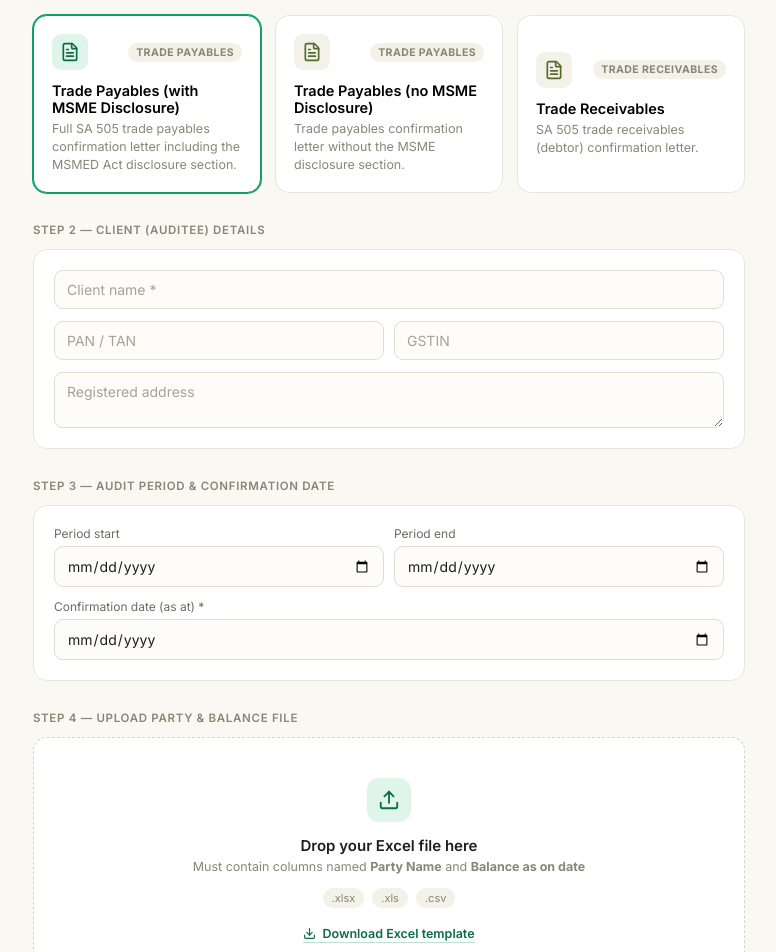
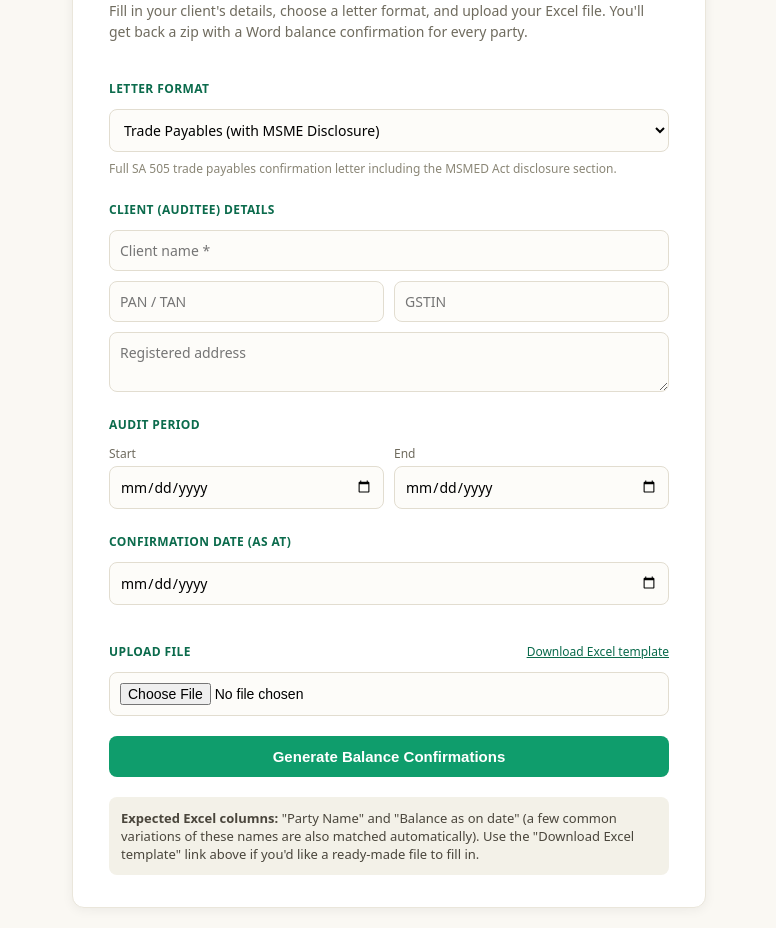
Before and after one commit to Jayesh3001/balance-confirm-tool, a Next.js app: page / in a window 1280 px wide. Shown: the part 120-1072 px from the top of the page, without its empty margins (251-1027 px from the left). Built offline with nearby package versions, Linux system fonts and the light colour scheme.

Commit message:
Revert to simple layout, cream/green color pass

```diff
--- a/package.json
+++ b/package.json
@@ -11,7 +11,6 @@
     "docxtemplater": "^3.65.2",
     "formidable": "^3.5.4",
     "jszip": "^3.10.1",
-    "lucide-react": "^1.23.0",
     "next": "^14.2.34",
     "pizzip": "^3.2.0",
     "react": "^18.3.1",
--- a/pages/index.js
+++ b/pages/index.js
@@ -1,10 +1,7 @@
 import { useEffect, useState } from "react";
-import Head from "next/head";
-import { FileText, Upload, Download, LayoutGrid } from "lucide-react";
 
 export default function Home() {
   const [file, setFile] = useState(null);
-  const [dragActive, setDragActive] = useState(false);
   const [templatesList, setTemplatesList] = useState([]);
   const [templateId, setTemplateId] = useState("");
   const [loading, setLoading] = useState(false);
@@ -27,21 +24,6 @@ export default function Home() {
       })
       .catch(() => {});
   }, []);
-
-  function handleDrag(e, active) {
-    e.preventDefault();
-    e.stopPropagation();
-    setDragActive(active);
-  }
-
-  function handleDrop(e) {
-    e.preventDefault();
-    e.stopPropagation();
-    setDragActive(false);
-    if (e.dataTransfer.files && e.dataTransfer.files[0]) {
-      setFile(e.dataTransfer.files[0]);
-    }
-  }
 
   async function handleSubmit(e) {
     e.preventDefault();
@@ -95,502 +77,215 @@ export default function Home() {
   }
 
   return (
-    <>
-      <Head>
-        <link rel="preconnect" href="https://fonts.googleapis.com" />
-        <link rel="preconnect" href="https://fonts.gstatic.com" crossOrigin="true" />
-        <link
-          href="https://fonts.googleapis.com/css2?family=Inter:wght@400;500;600;700&display=swap"
-          rel="stylesheet"
-        />
-        <title>KVA OPTIMUS</title>
-      </Head>
+    <div style={styles.page}>
+      <div style={styles.card}>
+        <h1 style={styles.title}>KVA OPTIMUS</h1>
+        <p style={styles.subtitle}>
+          Fill in your client's details, choose a letter format, and upload
+          your Excel file. You'll get back a zip with a Word balance
+          confirmation for every party.
+        </p>
 
-      <div className="page">
-        <header className="topbar">
-          <div className="brand">
-            <div className="logoMark">
-              <LayoutGrid size={18} strokeWidth={2.2} />
+        <form onSubmit={handleSubmit} style={styles.form}>
+          <div style={styles.sectionLabel}>Letter format</div>
+          <select
+            value={templateId}
+            onChange={(e) => setTemplateId(e.target.value)}
+            style={styles.input}
+          >
+            {templatesList.map((t) => (
+              <option key={t.id} value={t.id}>
+                {t.label}
+              </option>
+            ))}
+          </select>
+          {templatesList.find((t) => t.id === templateId)?.description && (
+            <div style={styles.hint}>
+              {templatesList.find((t) => t.id === templateId).description}
             </div>
-            <div>
-              <div className="brandTitle">KVA OPTIMUS</div>
-              <div className="brandSub">
-                / Trade Payables &amp; Receivables → Audit Confirmation Letters
-              </div>
-            </div>
-          </div>
-          <div className="tags">
-            <span className="tag tag-a">Payables</span>
-            <span className="tag tag-b">Receivables</span>
-          </div>
-        </header>
+          )}
 
-        <main className="content">
-          <section className="step">
-            <div className="stepLabel">STEP 1 — SELECT LETTER FORMAT</div>
-            <div className="formatGrid">
-              {templatesList.map((t) => (
-                <button
-                  type="button"
-                  key={t.id}
-                  onClick={() => setTemplateId(t.id)}
-                  className={
-                    "formatCard" + (templateId === t.id ? " formatCard--active" : "")
-                  }
-                >
-                  <div className="formatTop">
-                    <div className="formatIcon">
-                      <FileText size={20} strokeWidth={2} />
-                    </div>
-                    <span className="formatTag">
-                      {t.id.startsWith("payables") ? "Trade Payables" : "Trade Receivables"}
-                    </span>
-                  </div>
-                  <div className="formatName">{t.label}</div>
-                  <div className="formatDesc">{t.description}</div>
-                </button>
-              ))}
-            </div>
-          </section>
-
-          <section className="step">
-            <div className="stepLabel">STEP 2 — CLIENT (AUDITEE) DETAILS</div>
-            <div className="card">
+          <div style={styles.sectionLabel}>Client (auditee) details</div>
           <input
             placeholder="Client name *"
             value={clientName}
             onChange={(e) => setClientName(e.target.value)}
-                className="input"
+            style={styles.input}
           />
-              <div className="row">
+          <div style={styles.row}>
             <input
               placeholder="PAN / TAN"
               value={clientPan}
               onChange={(e) => setClientPan(e.target.value)}
-                  className="input"
+              style={{ ...styles.input, flex: 1 }}
             />
             <input
               placeholder="GSTIN"
               value={clientGstin}
               onChange={(e) => setClientGstin(e.target.value)}
-                  className="input"
+              style={{ ...styles.input, flex: 1 }}
             />
           </div>
           <textarea
             placeholder="Registered address"
             value={clientAddress}
             onChange={(e) => setClientAddress(e.target.value)}
-                className="input textarea"
+            style={{ ...styles.input, minHeight: 60, resize: "vertical" }}
           />
-            </div>
-          </section>
 
-          <section className="step">
-            <div className="stepLabel">STEP 3 — AUDIT PERIOD &amp; CONFIRMATION DATE</div>
-            <div className="card">
-              <div className="row">
-                <label className="dateLabel">
-                  Period start
+          <div style={styles.sectionLabel}>Audit period</div>
+          <div style={styles.row}>
+            <label style={styles.dateLabel}>
+              Start
               <input
                 type="date"
                 value={auditPeriodStart}
                 onChange={(e) => setAuditPeriodStart(e.target.value)}
-                    className="input"
+                style={styles.input}
               />
             </label>
-                <label className="dateLabel">
-                  Period end
+            <label style={styles.dateLabel}>
+              End
               <input
                 type="date"
                 value={auditPeriodEnd}
                 onChange={(e) => setAuditPeriodEnd(e.target.value)}
-                    className="input"
+                style={styles.input}
               />
             </label>
           </div>
-              <label className="dateLabel">
-                Confirmation date (as at) *
+
+          <div style={styles.sectionLabel}>Confirmation date (as at)</div>
           <input
             type="date"
             value={confirmationDate}
             onChange={(e) => setConfirmationDate(e.target.value)}
-                  className="input"
+            style={styles.input}
           />
-              </label>
+
+          <div style={styles.uploadHeader}>
+            <div style={styles.sectionLabel}>Upload file</div>
+            <a
+              href="/Party_Balances_Template.xlsx"
+              download
+              style={styles.downloadLink}
+            >
+              Download Excel template
+            </a>
           </div>
-          </section>
-
-          <section className="step">
-            <div className="stepLabel">STEP 4 — UPLOAD PARTY &amp; BALANCE FILE</div>
-            <label
-              htmlFor="fileInput"
-              className={"dropzone" + (dragActive ? " dropzone--active" : "")}
-              onDragOver={(e) => handleDrag(e, true)}
-              onDragEnter={(e) => handleDrag(e, true)}
-              onDragLeave={(e) => handleDrag(e, false)}
-              onDrop={handleDrop}
-            >
           <input
-                id="fileInput"
             type="file"
             accept=".xlsx,.xls,.csv"
             onChange={(e) => setFile(e.target.files[0])}
-                className="hiddenInput"
+            style={styles.fileInput}
           />
-              <div className="dropIcon">
-                <Upload size={22} strokeWidth={2} />
+
+          <button type="submit" disabled={loading} style={styles.button}>
+            {loading ? "Generating..." : "Generate Balance Confirmations"}
+          </button>
+        </form>
+
+        {error && <p style={styles.error}>{error}</p>}
+
+        <div style={styles.note}>
+          <strong>Expected Excel columns:</strong> "Party Name" and "Balance
+          as on date" (a few common variations of these names are also
+          matched automatically). Use the "Download Excel template" link
+          above if you'd like a ready-made file to fill in.
         </div>
-              <div className="dropTitle">
-                {file ? file.name : "Drop your Excel file here"}
       </div>
-              <div className="dropSub">
-                Must contain columns named <strong>Party Name</strong> and{" "}
-                <strong>Balance as on date</strong>
     </div>
-              <div className="dropRow">
-                <span className="fileTag">.xlsx</span>
-                <span className="fileTag">.xls</span>
-                <span className="fileTag">.csv</span>
-              </div>
-              <a
-                href="/Party_Balances_Template.xlsx"
-                download
-                onClick={(e) => e.stopPropagation()}
-                className="downloadLink"
-              >
-                <Download size={13} strokeWidth={2.2} />
-                Download Excel template
-              </a>
-            </label>
-          </section>
-
-          <button
-            type="button"
-            onClick={handleSubmit}
-            disabled={loading}
-            className="submit"
-          >
-            {loading ? "Generating…" : "Generate Balance Confirmations"}
-          </button>
-
-          {error && <p className="error">{error}</p>}
-        </main>
-      </div>
-
-      <style jsx global>{`
-        * {
-          box-sizing: border-box;
-        }
-        html,
-        body {
-          margin: 0;
-          padding: 0;
-        }
-        body {
-          font-family: "Inter", system-ui, sans-serif;
-          background: #faf8f3;
-        }
-        :focus-visible {
-          outline: 2px solid #0f9d6c;
-          outline-offset: 2px;
-        }
-      `}</style>
-
-      <style jsx>{`
-        .page {
-          min-height: 100vh;
-          background: #faf8f3;
-          color: #1c1f1d;
+  );
 }
 
-        .topbar {
-          background: #fff;
-          border-bottom: 1px solid #eae6db;
-          padding: 18px 32px;
-          display: flex;
-          align-items: center;
-          justify-content: space-between;
-          flex-wrap: wrap;
-          gap: 12px;
-        }
-        .brand {
-          display: flex;
-          align-items: center;
-          gap: 12px;
-        }
-        .logoMark {
-          width: 36px;
-          height: 36px;
-          border-radius: 9px;
-          background: #dff5ea;
-          color: #0b6b4c;
-          display: flex;
-          align-items: center;
-          justify-content: center;
-          flex-shrink: 0;
-        }
-        .brandTitle {
-          font-weight: 700;
-          font-size: 17px;
-          letter-spacing: -0.01em;
-        }
-        .brandSub {
-          font-size: 12.5px;
-          color: #8a8676;
-          margin-top: 1px;
-        }
-        .tags {
-          display: flex;
-          gap: 8px;
-        }
-        .tag {
-          font-size: 12px;
-          font-weight: 600;
-          padding: 5px 12px;
-          border-radius: 999px;
-        }
-        .tag-a {
-          background: #dff5ea;
-          color: #0b6b4c;
-        }
-        .tag-b {
-          background: #eef1e4;
-          color: #556b2f;
-        }
-
-        .content {
-          max-width: 760px;
-          margin: 0 auto;
-          padding: 36px 24px 60px;
-        }
-
-        .step {
-          margin-bottom: 30px;
-        }
-        .stepLabel {
-          font-size: 11.5px;
-          font-weight: 600;
-          letter-spacing: 0.06em;
-          color: #8a8676;
-          margin-bottom: 12px;
-          text-transform: uppercase;
-        }
-
-        .card {
-          background: #fff;
-          border: 1px solid #eae6db;
-          border-radius: 14px;
-          padding: 20px;
-          display: flex;
-          flex-direction: column;
-          gap: 12px;
-        }
-
-        .formatGrid {
-          display: grid;
-          grid-template-columns: repeat(auto-fit, minmax(220px, 1fr));
-          gap: 14px;
-        }
-        .formatCard {
-          text-align: left;
-          background: #fff;
-          border: 1.5px solid #eae6db;
-          border-radius: 14px;
-          padding: 18px;
-          cursor: pointer;
-          font-family: inherit;
-          transition: border-color 0.15s ease, box-shadow 0.15s ease;
-        }
-        .formatCard:hover {
-          border-color: #b9e3cd;
-        }
-        .formatCard--active {
-          border-color: #0f9d6c;
-          box-shadow: 0 0 0 1px #0f9d6c;
-        }
-        .formatTop {
-          display: flex;
-          align-items: center;
-          justify-content: space-between;
-          margin-bottom: 12px;
-        }
-        .formatIcon {
-          width: 36px;
-          height: 36px;
-          border-radius: 9px;
-          background: #f3f1e8;
-          color: #556b2f;
-          display: flex;
-          align-items: center;
-          justify-content: center;
-        }
-        .formatCard--active .formatIcon {
-          background: #dff5ea;
-          color: #0b6b4c;
-        }
-        .formatTag {
-          font-size: 10.5px;
-          font-weight: 700;
-          letter-spacing: 0.04em;
-          text-transform: uppercase;
-          color: #8a8676;
-          background: #f3f1e8;
-          padding: 3px 8px;
-          border-radius: 999px;
-        }
-        .formatName {
-          font-weight: 600;
-          font-size: 14.5px;
-          margin-bottom: 4px;
-        }
-        .formatDesc {
-          font-size: 12.5px;
-          color: #8a8676;
-          line-height: 1.45;
-        }
-
-        .row {
-          display: flex;
-          gap: 10px;
-        }
-        .row .input {
-          flex: 1;
-        }
-
-        .input {
-          width: 100%;
-          padding: 10px 12px;
-          border: 1px solid #e2ddd0;
-          border-radius: 9px;
-          font-size: 14px;
-          font-family: inherit;
-          background: #fdfcf9;
-          color: #1c1f1d;
-          transition: border-color 0.15s ease;
-        }
-        .input::placeholder {
-          color: #a6a294;
-        }
-        .input:focus {
-          border-color: #0f9d6c;
-          outline: none;
-        }
-        .textarea {
-          min-height: 56px;
-          resize: vertical;
-        }
-        .dateLabel {
-          flex: 1;
-          display: flex;
-          flex-direction: column;
-          gap: 5px;
-          font-size: 12px;
-          color: #6f6b5e;
-        }
-
-        .dropzone {
-          display: block;
-          background: #fff;
-          border: 1.5px dashed #d9d3c2;
-          border-radius: 14px;
-          padding: 40px 20px;
-          text-align: center;
-          cursor: pointer;
-          transition: border-color 0.15s ease, background 0.15s ease;
-        }
-        .dropzone--active {
-          border-color: #0f9d6c;
-          background: #f5fbf8;
-        }
-        .hiddenInput {
-          display: none;
-        }
-        .dropIcon {
-          width: 44px;
-          height: 44px;
-          border-radius: 12px;
-          background: #dff5ea;
-          color: #0b6b4c;
-          display: flex;
-          align-items: center;
-          justify-content: center;
-          margin: 0 auto 14px;
-        }
-        .dropTitle {
-          font-weight: 600;
-          font-size: 15px;
-          margin-bottom: 4px;
-        }
-        .dropSub {
-          font-size: 12.5px;
-          color: #8a8676;
-          margin-bottom: 14px;
-        }
-        .dropRow {
-          display: flex;
-          justify-content: center;
-          gap: 8px;
-          margin-bottom: 16px;
-        }
-        .fileTag {
-          font-size: 11px;
-          color: #8a8676;
-          background: #f3f1e8;
-          padding: 3px 9px;
-          border-radius: 999px;
-        }
-        .downloadLink {
-          display: inline-flex;
-          align-items: center;
-          gap: 6px;
-          font-size: 12.5px;
-          font-weight: 600;
-          color: #0b6b4c;
-          text-decoration: none;
-          border-bottom: 1px solid #b9e3cd;
-          padding-bottom: 1px;
-        }
-
-        .submit {
-          width: 100%;
-          padding: 14px 18px;
-          border: none;
-          border-radius: 12px;
-          background: #0f9d6c;
-          color: #fff;
-          font-family: inherit;
-          font-size: 15px;
-          font-weight: 600;
-          cursor: pointer;
-          transition: background 0.15s ease;
-        }
-        .submit:hover:not(:disabled) {
-          background: #0b6b4c;
-        }
-        .submit:disabled {
-          background: #a9d9c4;
-          cursor: not-allowed;
-        }
-
-        .error {
-          margin-top: 14px;
-          font-size: 13.5px;
-          color: #b3261e;
-          background: #fbeceb;
-          border: 1px solid #f2c4c0;
-          border-radius: 10px;
-          padding: 10px 12px;
-        }
-
-        @media (max-width: 560px) {
-          .row {
-            flex-direction: column;
-          }
-          .topbar {
-            padding: 16px 20px;
-          }
-        }
-      `}</style>
-    </>
-  );
-}
+const styles = {
+  page: {
+    minHeight: "100vh",
+    display: "flex",
+    alignItems: "center",
+    justifyContent: "center",
+    background: "#faf8f3",
+    fontFamily: "system-ui, -apple-system, sans-serif",
+    padding: 20,
+  },
+  card: {
+    background: "#fff",
+    borderRadius: 12,
+    padding: "32px 36px",
+    maxWidth: 560,
+    width: "100%",
+    border: "1px solid #eae6db",
+    boxShadow: "0 2px 12px rgba(20, 20, 15, 0.06)",
+  },
+  title: { fontSize: 22, marginBottom: 8, color: "#1c1f1d" },
+  subtitle: { fontSize: 14, color: "#6f6b5e", lineHeight: 1.5, marginBottom: 24 },
+  form: { display: "flex", flexDirection: "column", gap: 10 },
+  sectionLabel: {
+    fontSize: 12,
+    fontWeight: 700,
+    color: "#0b6b4c",
+    textTransform: "uppercase",
+    letterSpacing: 0.4,
+    marginTop: 14,
+    marginBottom: 2,
+  },
+  uploadHeader: {
+    display: "flex",
+    alignItems: "baseline",
+    justifyContent: "space-between",
+    marginTop: 14,
+  },
+  downloadLink: {
+    fontSize: 12,
+    color: "#0b6b4c",
+    textDecoration: "underline",
+    cursor: "pointer",
+  },
+  row: { display: "flex", gap: 10 },
+  dateLabel: {
+    flex: 1,
+    display: "flex",
+    flexDirection: "column",
+    fontSize: 12,
+    color: "#6f6b5e",
+    gap: 4,
+  },
+  input: {
+    padding: 10,
+    border: "1px solid #e2ddd0",
+    borderRadius: 8,
+    fontSize: 14,
+    fontFamily: "inherit",
+    width: "100%",
+    boxSizing: "border-box",
+    background: "#fdfcf9",
+  },
+  hint: { fontSize: 12, color: "#8a8676", marginTop: -2 },
+  fileInput: {
+    padding: 10,
+    border: "1px solid #e2ddd0",
+    borderRadius: 8,
+    fontSize: 14,
+    background: "#fdfcf9",
+  },
+  button: {
+    marginTop: 10,
+    padding: "12px 16px",
+    background: "#0f9d6c",
+    color: "#fff",
+    border: "none",
+    borderRadius: 8,
+    fontSize: 15,
+    fontWeight: 600,
+    cursor: "pointer",
+  },
+  error: { color: "#b3261e", marginTop: 14, fontSize: 14 },
+  note: {
+    marginTop: 20,
+    padding: 12,
+    background: "#f3f1e8",
+    borderRadius: 8,
+    fontSize: 13,
+    color: "#4a463c",
+  },
+};
```
Also changed, not shown: 1 other file (tests, documents, lock files or other folders). Lines whose indentation alone changed are shown as unchanged.
